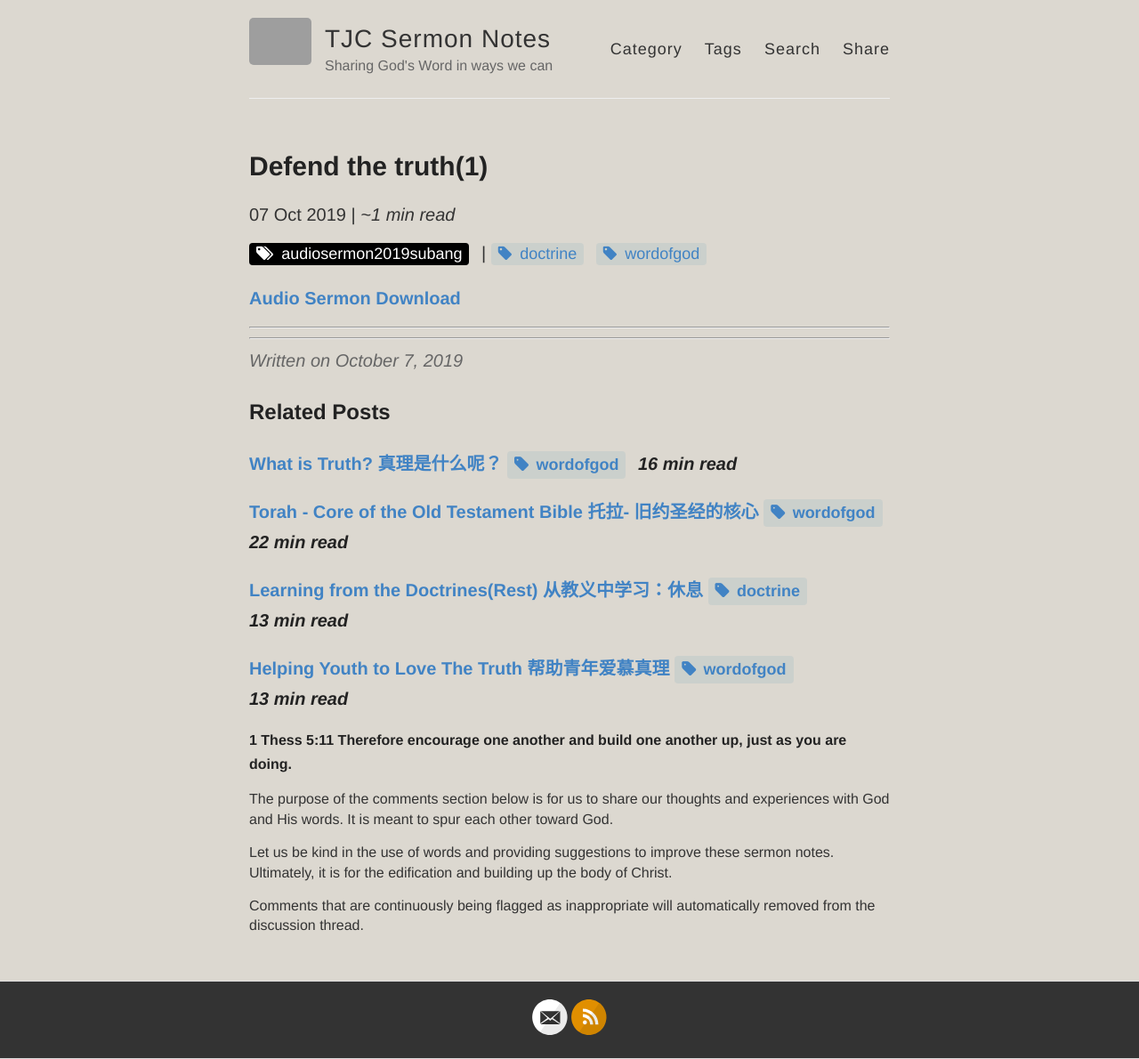
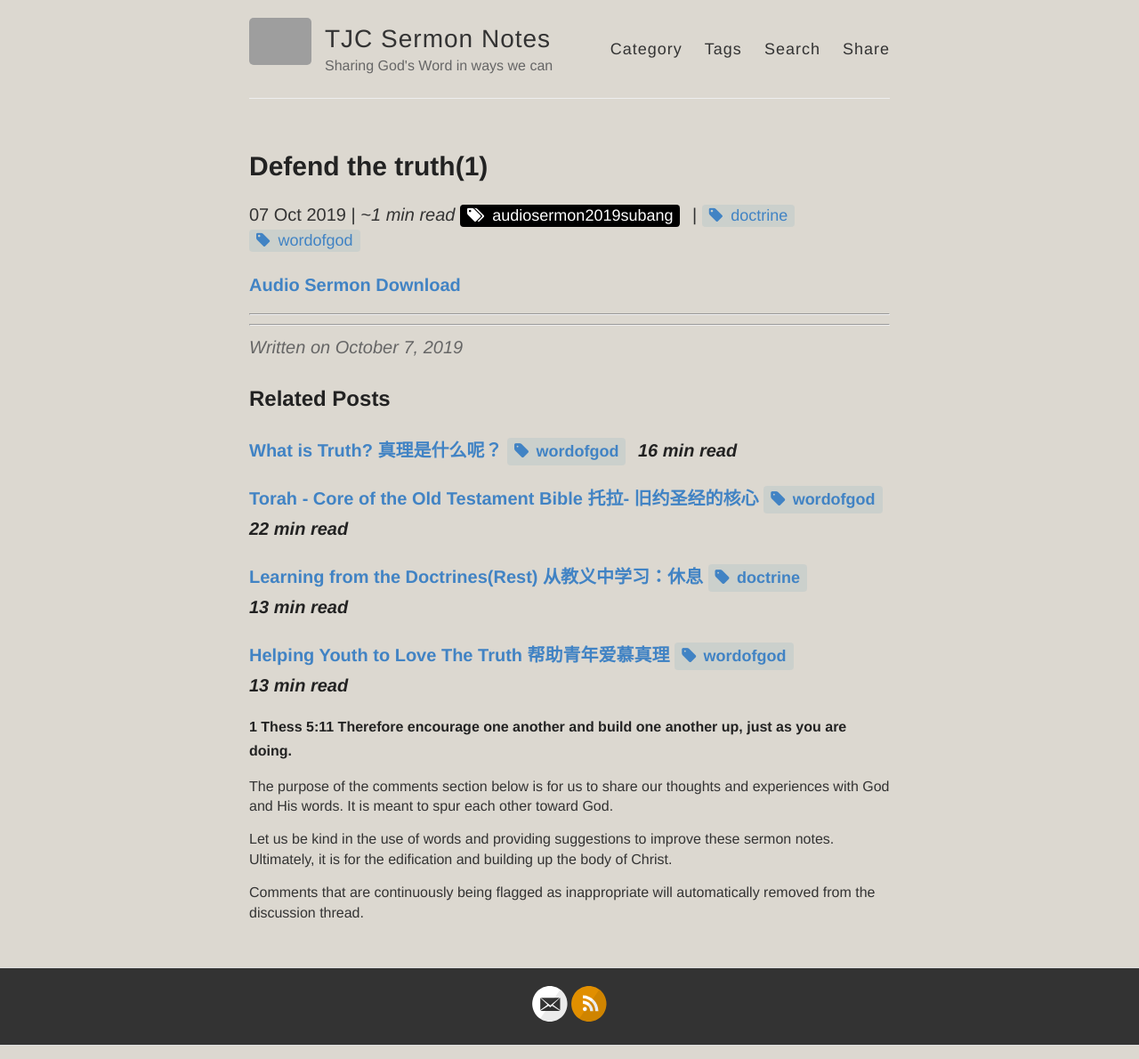
Before and after one commit to catchupTJC/catchuptjc.github.io, a Jekyll site: the page built from _posts/2019-10-07-Defend the truth(1) .md, in a window 1280 px wide. Shown: the whole page at 89% size. Built offline with Jekyll 4.4.1, drawn with Linux system fonts in a browser that asks for light colours; nearby versions of some CDN libraries; comment, search, counter and statistics services are not loaded; grey boxes are pictures that could not be loaded.

Commit message:
Update post.html

```diff
--- a/_layouts/post.html
+++ b/_layouts/post.html
@@ -11,13 +11,13 @@
 
   {% if page.category %}
   {% for tag in page.category %}
-    <p><a href="{{ site.baseurl }}{{ site.category_page }}#{{ tag | slugify }}" class="cat-tag">{{ tag }}</a>
+    <a href="{{ site.baseurl }}{{ site.category_page }}#{{ tag | slugify }}" class="cat-tag">{{ tag }}</a>
   {% endfor %}
   {% endif %}
   {% if page.tags %} |
   {% for tag in page.tags %}
     <a href="{{ site.baseurl }}{{ site.tag_page }}#{{ tag | slugify }}" class="post-tag">{{ tag }}</a>
-  {% endfor %}</p>
+  {% endfor %}
   {% endif %}
 
   {% if page.hymns %}
```
